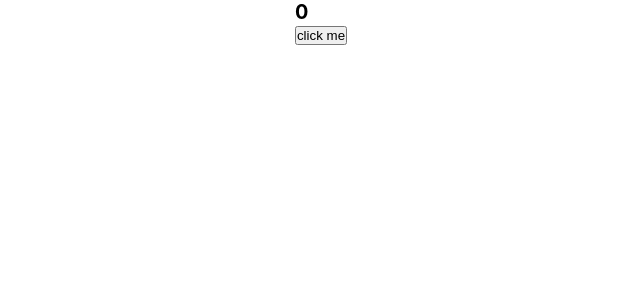
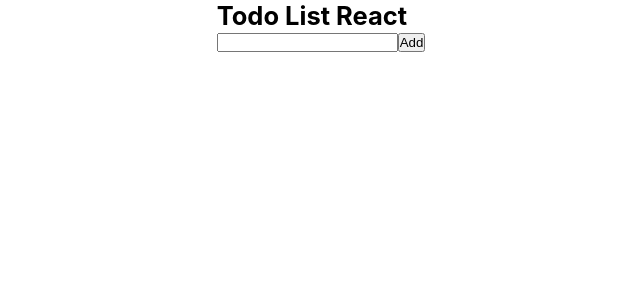
Before and after one commit to memphis2coder/ToolBox, a React (Create React App) app: page /buttons in a window 1280 px wide. Shown: the top 300 px of the page, without its empty margins (319-959 px from the left). Built offline with nearby package versions, Linux system fonts and the light colour scheme.

Commit message:
learning react

```diff
--- a/src/App.js
+++ b/src/App.js
@@ -8,7 +8,7 @@ import './App.css';
 // // components
 // import MainMenu from './components/main-menu/main-menu';
 // import Sidebar from './components/sidebar/sidebar';
-import Title from './Title.js';
+import TodoList from './components/todo-list/TodoList.js';
 
 
 function App() {
@@ -28,7 +28,7 @@ function App() {
             </Route>
           </Switch>
       </Router> */}
-      <Title />
+      <TodoList />
     </div>
   );
 }
--- a/src/Title.js
+++ /dev/null
@@ -1,19 +0,0 @@
-import React, {useState} from 'react';
-
-// functional component
-// this is a standard functional component
-function Title () {
-    const [count, setCount] = useState(0);
-
-
-    // return some JSX
-    return (
-        <div>
-            <h3>{count}</h3>
-
-            <button onClick={() => setCount(count + 1)}>click me</button>
-        </div>
-    )
-};
-
-export default Title;
--- /dev/null
+++ b/src/components/todo-list/TodoList.js
@@ -0,0 +1,27 @@
+import React, {useState} from 'react';
+import './TodoList.scss';
+
+// functional component
+// this is a standard functional component
+function TodoList () {
+    const [todo, updateTodo] = useState('');
+
+    function handleClick(e) {
+        e.preventDefault();
+        console.log({todo});
+    };
+
+
+    return (
+        <div className='todo'>
+            <h2>Todo List React</h2>
+            <div className="todo-input-container">
+                <input type="text" value={todo} onChange={e => updateTodo(e.target.value)}/>
+                <button onClick={handleClick}>Add</button>
+            </div>
+            <h3>{todo}</h3>
+        </div>
+    )
+};
+
+export default TodoList;
```
Also changed, not shown: src/components/todo-list/TodoList.scss (added).
